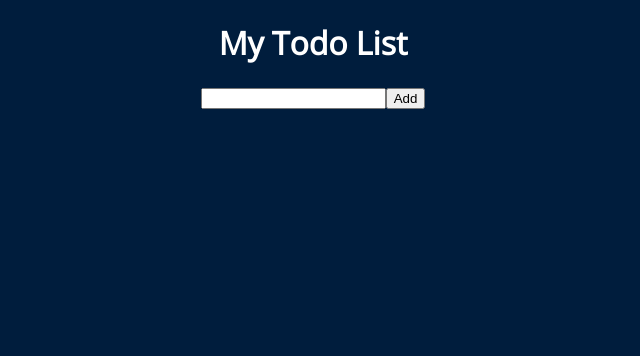
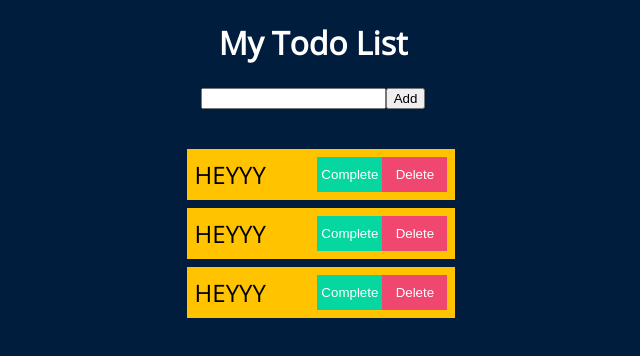
Before and after one commit to adamkarmander/react-todo-list-app, a React (Create React App) app: page / in a window 1280 px wide. Shown: the top 356 px of the page, without its empty margins (327-967 px from the left). Built offline with nearby package versions, Linux system fonts and the light colour scheme.

Commit message:
Start working on Todo component

```diff
--- a/src/App.css
+++ b/src/App.css
@@ -10,3 +10,55 @@ h1 {
 .App {
   text-align: center;
 }
+
+.todo-container {
+  margin-top: 1rem;
+  display: flex;
+  justify-content: center;
+  align-items: center;
+}
+
+.todo-list {
+  padding: 0;
+  min-width: 20%;
+  list-style: none;
+}
+
+.todo {
+  margin-top: 0.5rem;
+  padding: 0.5rem;
+  width: 100%;
+  background: #ffc300;
+  font-size: 1.5rem;
+  color: black;
+  display: flex;
+  justify-content: space-between;
+  align-items: center;
+  transition: all 1s ease;
+}
+
+.todo-buttons {
+  margin: 0rem;
+  display: flex;
+  justify-content: center;
+  align-items: center;
+}
+
+.complete-btn, .trash-btn {
+  color: white;
+  padding: 0.2rem;
+  width: 65px;
+  height: 35px;
+  border: none;
+  display: flex;
+  justify-content: center;
+  align-items: center;
+}
+
+.complete-btn {
+  background-color: #06d6a0;
+}
+
+.trash-btn {
+  background-color: #ef476f;
+}
--- /dev/null
+++ b/src/components/Todo.js
@@ -0,0 +1,15 @@
+import React from "react";
+
+function Todo() {
+    return(
+        <div className="todo">
+            <li className="todo-item">HEYYY</li>
+            <div className="todo-buttons">
+                <button className="complete-btn">Complete</button>
+                <button className="trash-btn">Delete</button>
+            </div>
+        </div>
+    );
+};
+
+export default Todo;
--- a/src/components/TodoList.js
+++ b/src/components/TodoList.js
@@ -1,9 +1,15 @@
 import React from "react";
+//Importing Components
+import Todo from './Todo';
 
 function TodoList() {
     return (
         <div className="todo-container">
-            <ul className="todo-list"></ul>
+            <ul className="todo-list">
+                <Todo />
+                <Todo />
+                <Todo />
+            </ul>
         </div>
     );
 };
```
